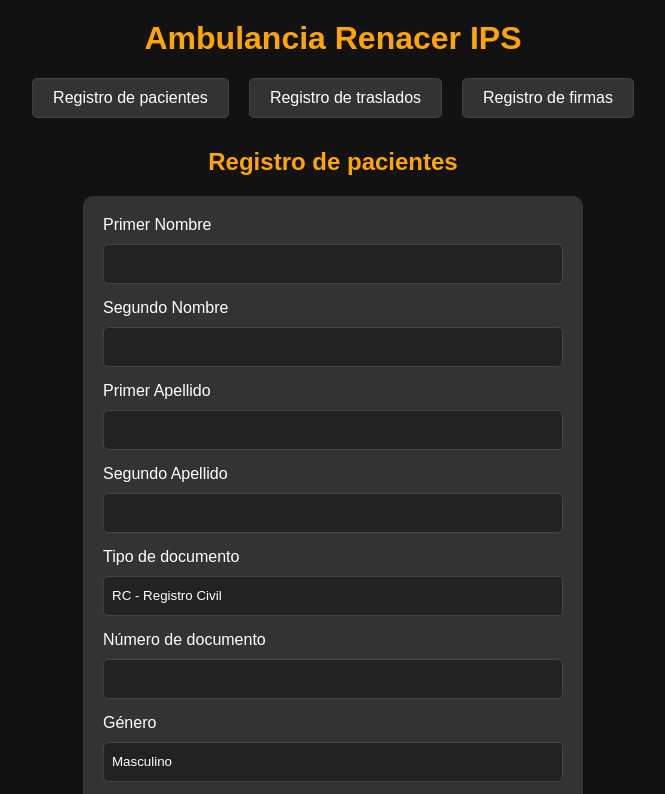
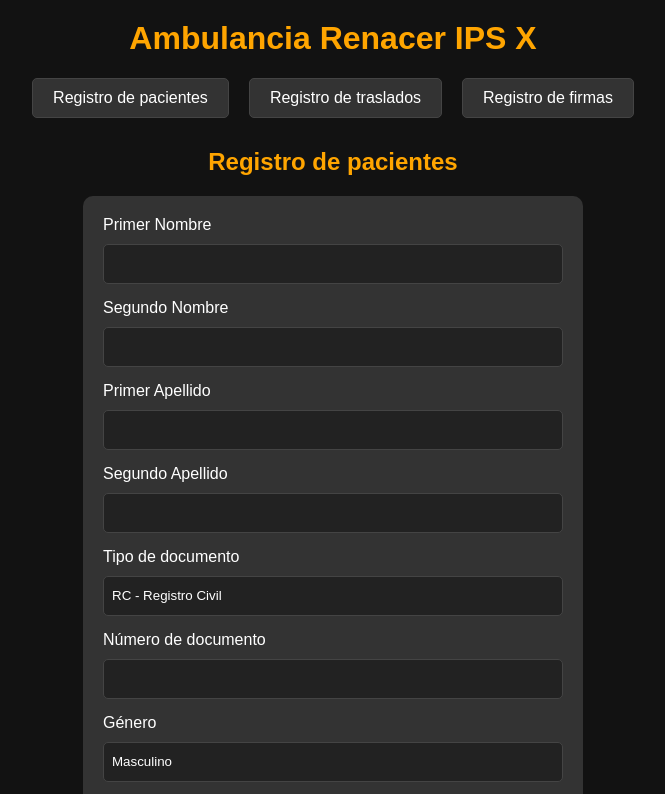
Before and after one commit to PruebaHCAmdbulance/PruebaHCAmdbulance.github.io, a plain HTML site: page index.html in a window 1280 px wide. Shown: the top 794 px of the page, without its empty margins (307-972 px from the left). Drawn offline with nearby package versions, Linux system fonts and the light colour scheme.

Commit message:
Update index.html

```diff
--- a/index.html
+++ b/index.html
@@ -184,7 +184,7 @@
     </style>
 </head>
 <body>
-    <h1>Ambulancia Renacer IPS</h1>
+    <h1>Ambulancia Renacer IPS X</h1>
 
     <div class="tabs">
         <div class="tab" onclick="showContent('registro-pacientes')">Registro de pacientes</div>
```
